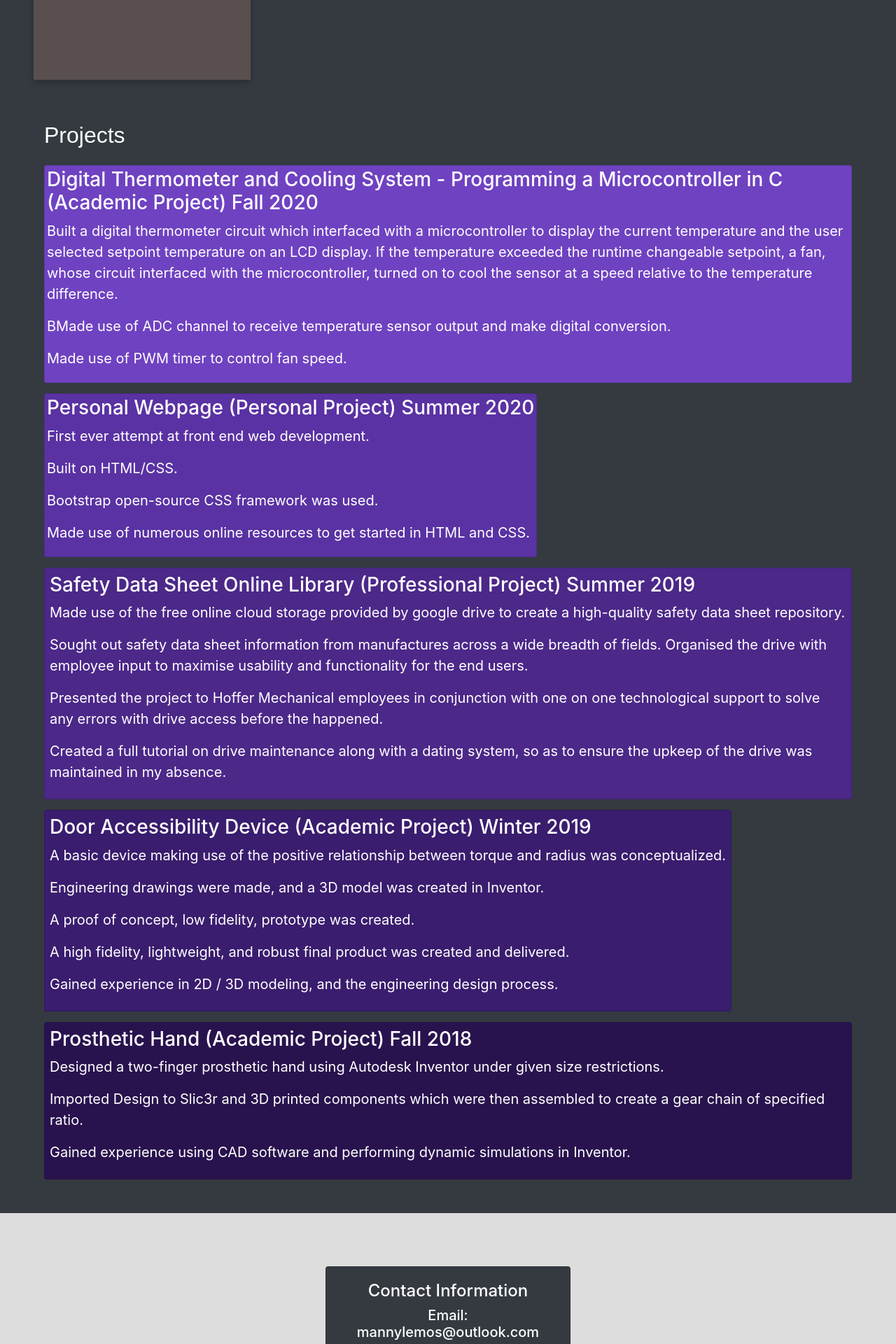
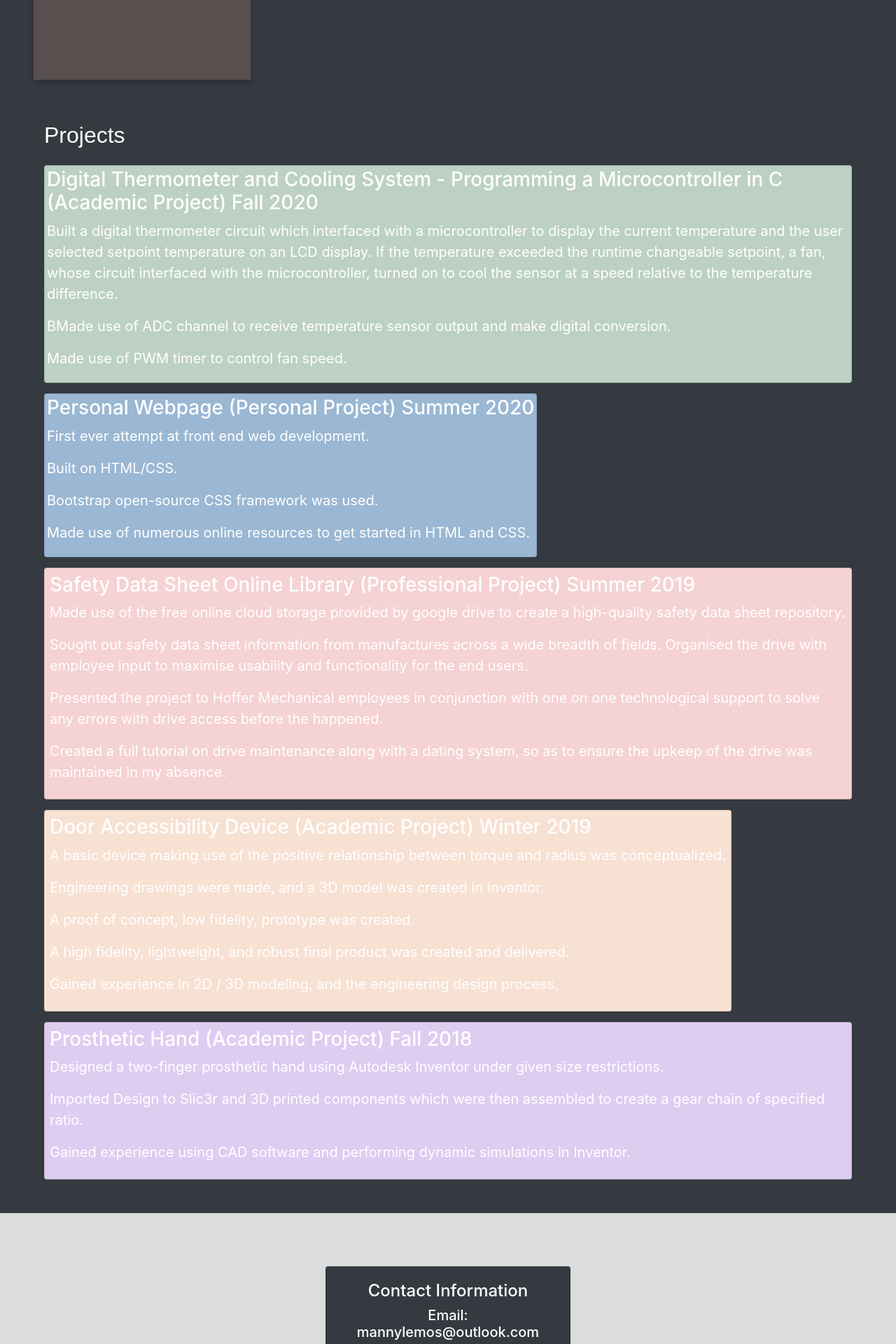
Before and after one commit to MannyLemos/MannyLemos.github.io, a Jekyll site: the page index.html, which Jekyll copies as it is, in a window 1280 px wide. Shown: the part 2309-4229 px from the top of the page at 70% size. Built offline with Jekyll 4.4.1, drawn with Linux system fonts in a browser that asks for light colours; nearby versions of some CDN libraries; a script that is not in the unit is left out.

Commit message:
Update index.html

```diff
--- a/index.html
+++ b/index.html
@@ -319,7 +319,7 @@
                     						<div class="columns scroll-animations">
                     							<div class="row">
 										<div style="padding-top:15px"  class="col-md-auto">
-                            								<div style="background-color: #6f42c1" class="card">
+                            								<div style="background-color: #bdd0c4" class="card">
 												<div style="padding: 3px">
                                     									<h3>Digital Thermometer and Cooling System - Programming a Microcontroller in C (Academic Project) Fall 2020</h3>
 														<p>Built a digital thermometer circuit which interfaced with a microcontroller to display the current
@@ -332,7 +332,7 @@
                             									</div>
                         								</div>
                         								<div style="padding-top:15px"  class="col-md-auto">
-                            									<div style="background-color: #5a32a3" class="card">
+                            									<div style="background-color: #9ab7d3" class="card">
                               										<div style="padding: 3px">
                                     										<h3>Personal Webpage (Personal Project) Summer 2020</h3>
 											 			<p>First ever attempt at front end web development.</p>
@@ -343,7 +343,7 @@
                             									</div>
                         								</div>
                        									<div  style="padding-top:15px"   class="col-md-auto" >
-                            									<div style="background-color: #4c2889" class="card">
+                            									<div style="background-color: #f5d2d3" class="card">
                                 									<div style="padding: 7px">
 														<h3>Safety Data Sheet Online Library (Professional Project)				Summer 2019</h3>
 														<p>Made use of the free online cloud storage provided by google drive to create a high-quality safety data sheet repository.</p>
@@ -354,7 +354,7 @@
                            									</div>
                         								</div>
                         								<div style="padding-top:15px"   class="col-md-auto" >
-                            									<div style="background-color: #3a1d6e" class="card">
+                            									<div style="background-color: #f7e1d3" class="card">
                                 									<div style="padding: 7px">
 														<h3>Door Accessibility Device (Academic Project)					Winter 2019</h3>
 														<p>A basic device making use of the positive relationship between torque and radius was conceptualized.</p>
@@ -366,7 +366,7 @@
 				    								</div>
                         								</div>
                         								<div style = "padding-top: 15px"  class="col-md-auto" >
-                            									<div style="background-color: #29134e" class="card">
+                            									<div style="background-color: #dfccf1" class="card">
 													<div style="padding: 7px">
 														<h3>Prosthetic Hand (Academic Project)							Fall 2018</h3>
 														<p>Designed a two-finger prosthetic hand using Autodesk Inventor under given size restrictions.</p>
```
